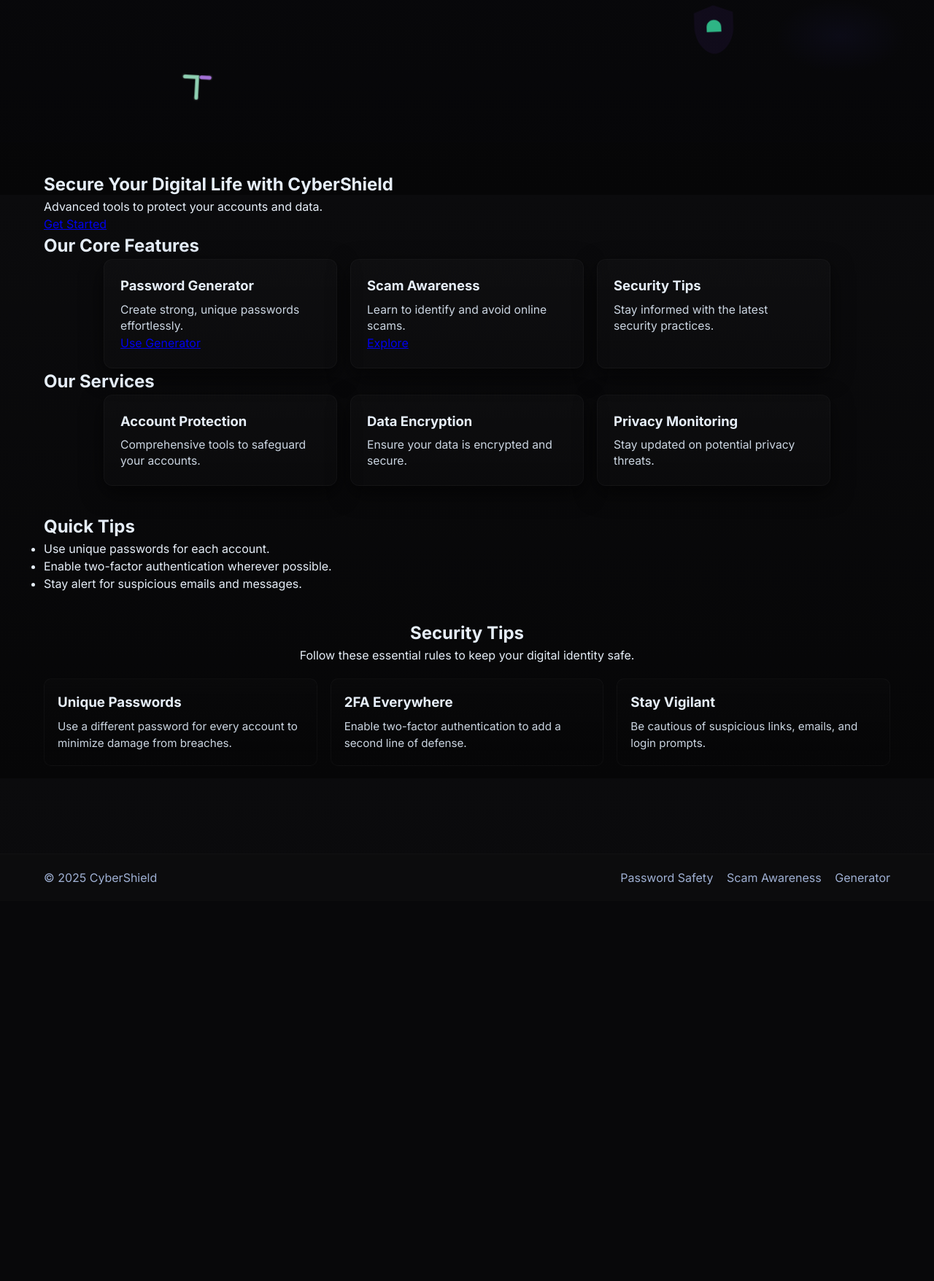
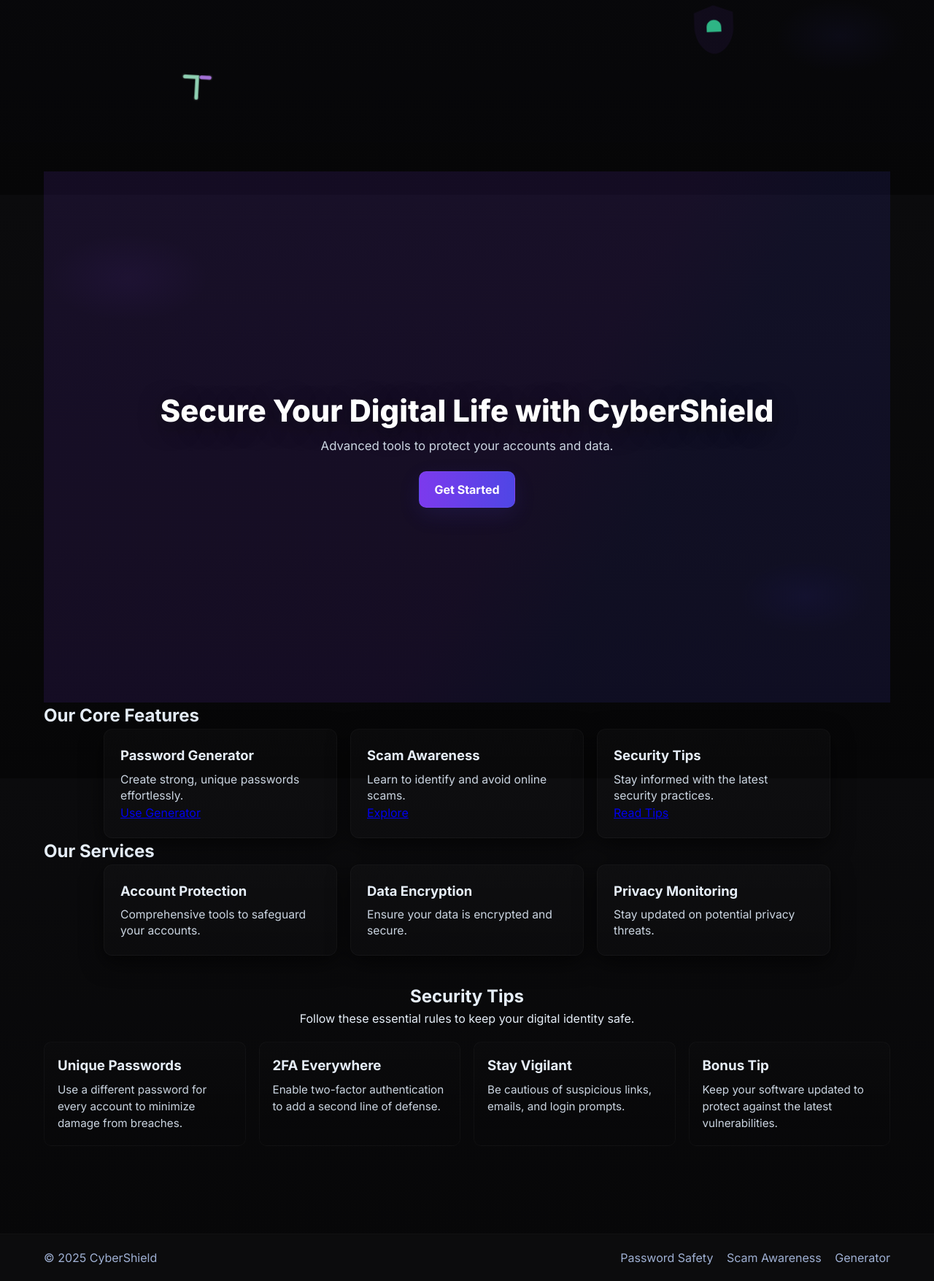
Before and after one commit to zach123abc/Hackathon-CyberSheild, a Flask app: page /menu in a window 1280 px wide. Shown: the part 533-2289 px from the top of the page at 73% size. Before the commit the page ends 1746 px from the top, so only its background shows below. Run offline with Flask 3, Linux system fonts and the light colour scheme; some libraries are stand-ins or nearby versions.

Commit message:
Update menu.html

```diff
--- a/templates/menu.html
+++ b/templates/menu.html
@@ -4,12 +4,17 @@
 
 {% block content %}
 
-<section id="hero">
-  <h1>Secure Your Digital Life with CyberShield</h1>
-  <p>Advanced tools to protect your accounts and data.</p>
-  <a href="#services" class="cta-btn">Get Started</a>
+<!-- ===== HERO (animated gradient background) ===== -->
+<section id="hero" class="hero">
+  <div class="hero-overlay"></div>
+  <div class="hero-content">
+    <h1 class="hero-title">Secure Your Digital Life with CyberShield</h1>
+    <p class="hero-sub">Advanced tools to protect your accounts and data.</p>
+    <a href="#services" class="cta primary">Get Started</a>
+  </div>
 </section>
 
+<!-- ===== FEATURES ===== -->
 <section id="features">
   <h2>Our Core Features</h2>
   <div class="feature-cards">
@@ -26,10 +31,12 @@
     <div class="card">
       <h3>Security Tips</h3>
       <p>Stay informed with the latest security practices.</p>
+      <a class="btn" href="#security-tips">Read Tips</a>
     </div>
   </div>
 </section>
 
+<!-- ===== SERVICES ===== -->
 <section id="services">
   <h2>Our Services</h2>
   <div class="service-cards">
@@ -48,16 +55,8 @@
   </div>
 </section>
 
-<section class="tips">
-  <h2>Quick Tips</h2>
-  <ul>
-    <li>Use unique passwords for each account.</li>
-    <li>Enable two-factor authentication wherever possible.</li>
-    <li>Stay alert for suspicious emails and messages.</li>
-  </ul>
-</section>
-
-<section class="tips">
+<!-- ===== SECURITY TIPS ===== -->
+<section id="security-tips" class="tips">
   <div class="tips-header">
     <h2>Security Tips</h2>
     <p>Follow these essential rules to keep your digital identity safe.</p>
@@ -75,8 +74,11 @@
       <h3>Stay Vigilant</h3>
       <p>Be cautious of suspicious links, emails, and login prompts.</p>
     </div>
+    <div class="tip-card">
+      <h3>Bonus Tip</h3>
+      <p>Keep your software updated to protect against the latest vulnerabilities.</p>
+    </div>
   </div>
 </section>
 
-
 {% endblock %}
```
